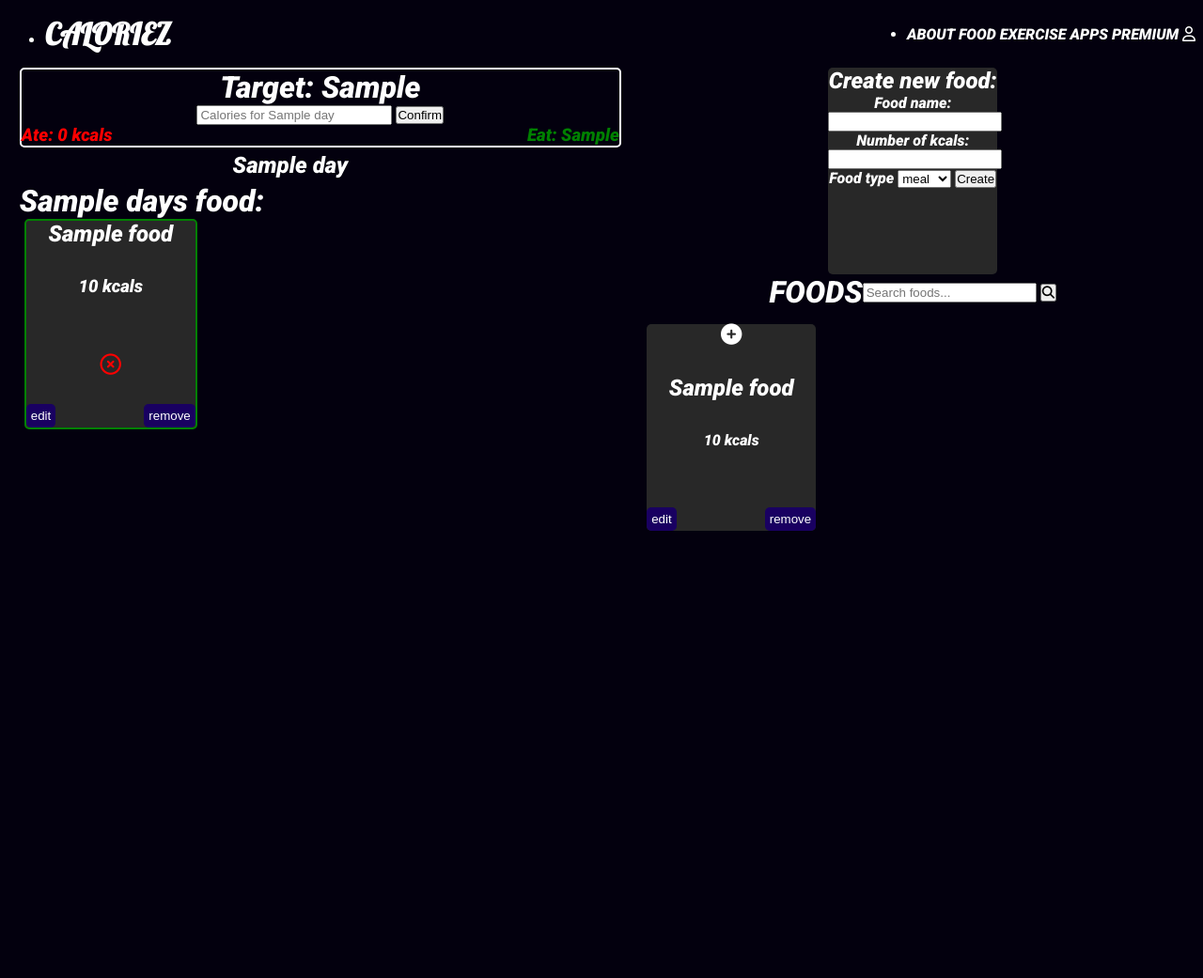
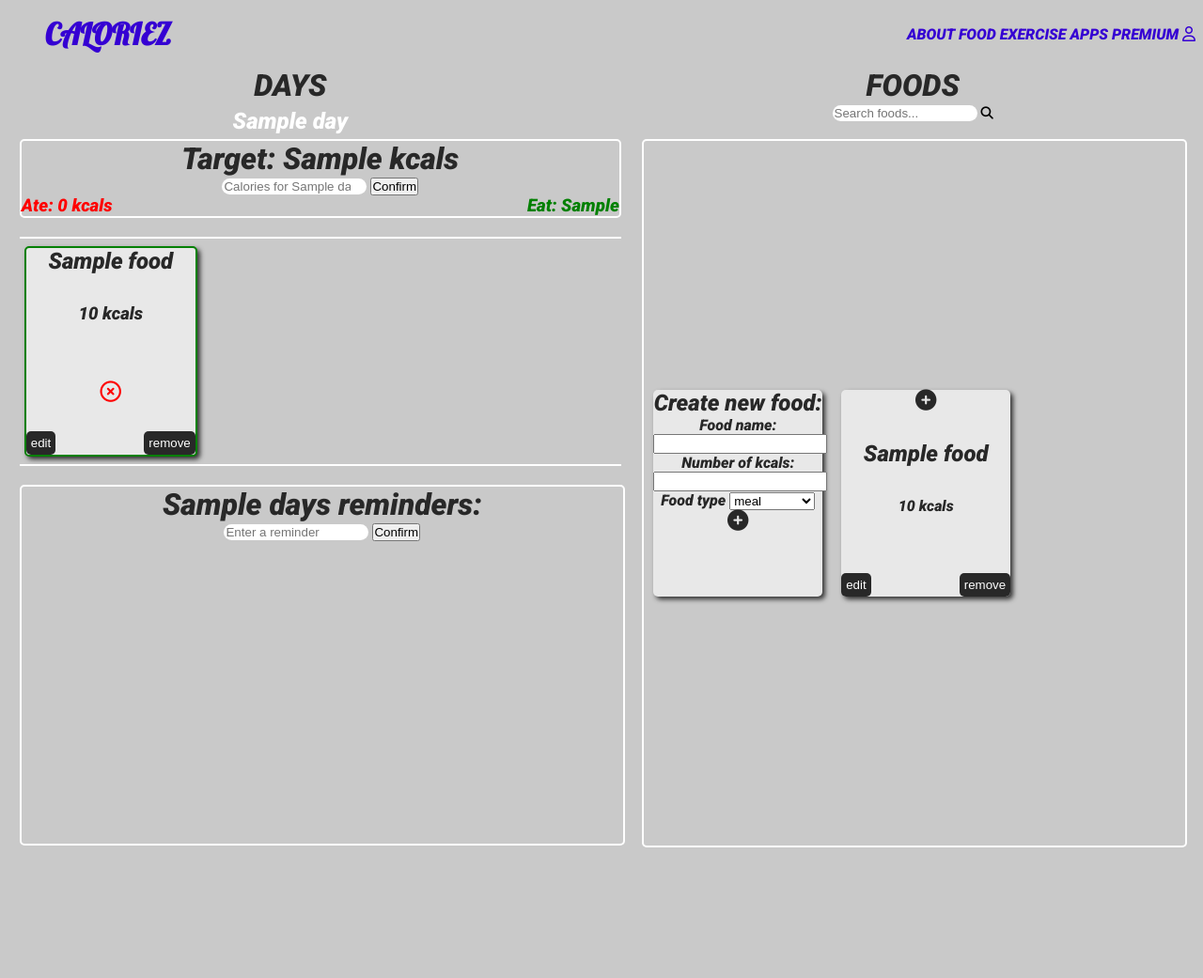
Before and after one commit to chrisholtt/Calorie-tracker-app, a Flask app: page /day/1/1/ in a window 1280 px wide. Shown: the whole page at 94% size. After the commit the page ends 902 px from the top, so only its background shows below. Run offline with Flask 2, Linux system fonts and the light colour scheme; a database or web service that is not in the repository returns one stand-in record (values such as "Sample title"); some libraries are stand-ins or nearby versions; some web fonts are replaced.

Commit message:
some css changes

```diff
--- a/static/style.css
+++ b/static/style.css
@@ -5,6 +5,8 @@
     --Blue2: #240090;
     --Blue1: #3500d3;
     --Gray: #282828;
+    --Gray1:rgb(201, 201, 201);
+    --Gray0:rgb(232, 232, 232);
 }
 
 h1, h2, h3, h4, h5, h6, .h1, .h2, .h3, .h4, .h5, .h6 {
@@ -26,7 +28,7 @@ h1, h2, h3, h4, h5, h6, .h1, .h2, .h3, .h4, .h5, .h6 {
 
 #title {
     font-family: 'Lobster';
-    color: white;
+    color: var(--Blue1);
     font-size: 2rem;
     transition: 0.3s ease all;
 }
@@ -35,7 +37,7 @@ h1, h2, h3, h4, h5, h6, .h1, .h2, .h3, .h4, .h5, .h6 {
     font-family: 'Lobster';
     color: var(--Blue1);
     font-size: 2rem;
-    transform: rotate(-5deg);
+    transform: rotate(-3deg);
     transition: 0.3s ease all;
 
 }
@@ -45,10 +47,11 @@ nav ul {
     flex-direction: row;
     align-items: center;
     justify-content: space-between;
+    list-style-type: none;
 }
 
 nav ul li a{
-    color: white;
+    color: var(--Blue1);
     text-decoration: none;
 }
 
@@ -57,8 +60,8 @@ button{
 }
 
 body {
-    background: var(--Blue5);
-    color: white;
+    background: var(--Gray1);
+    color: var(--Gray);
     font-family: 'Roboto', sans-serif;
 }
 
@@ -74,6 +77,7 @@ body {
 .column-left {
     width: 45vw;
     margin-left: 1vw;
+    text-align: center;
 }
 .create-food-wrapper{
     display: flex;
@@ -141,30 +145,39 @@ body {
 
 .food-wrapper {
     overflow: scroll;
-    height: 100vh;
+    margin-top: 20px;
+    height: 240px;
     width: 50vw;
+    border-top: 2px solid white;
+    border-bottom: 2px solid white;
     display: flex;
     flex-direction: row;
-    /* justify-content: center; */
-    align-items: flex-start;
+    justify-content: flex-start;
+    align-items: center;
+    /* align-items: flex-start; */
 }
 
 .food-wrapper-right {
     overflow: scroll;
     width: 45vw;
+    height: 750px;
     display: flex;
     align-items: center;
     justify-content: flex-start;
     flex-direction: row;
     flex-wrap: wrap;
     flex: 50%;
+    border: 2px solid white;
+    border-radius: 5px;
+    /* border-bottom: 2px solid white;
+    border-top: 2px solid white; */
 }
 
 .food-container {
     display: flex;
     align-items: center;
     justify-content: center;
-    padding: 15px 5px;
+    padding: 15px 10px;
     margin: 0;
     height: auto;
 }
@@ -178,39 +191,43 @@ body {
     height: auto;
 }
 
+/*  */
 .food-container-inner{
     display: flex;
     flex-direction: column;
     width: 180px;
     height: 220px;
-    background: var(--Gray);
+    background: var(--Gray0);
     border-radius: 5px;
     text-align: center;
     justify-content: space-between;
+    box-shadow: 3px 3px 5px #343434;
 }
 
 .food-container-ate{
     display: flex;
     flex-direction: column;
+    border: 2px solid red;
     width: 180px;
-    border: 2px solid red;
     height: 220px;
-    background: var(--Gray);
+    background: var(--Gray0);
     border-radius: 5px;
     text-align: center;
     justify-content: space-between;
+    box-shadow: 3px 3px 5px #343434;
 }
 
 .food-container-eat{
     display: flex;
     flex-direction: column;
+    border: 2px solid green;
     width: 180px;
-    border: 2px solid green;
     height: 220px;
-    background: var(--Gray);
+    background: var(--Gray0);
     border-radius: 5px;
     text-align: center;
     justify-content: space-between;
+    box-shadow: 3px 3px 5px #343434;
 }
 
 .edit-remove-btn{
@@ -220,7 +237,7 @@ body {
 }
 
 .edit-remove-btn button{
-    background: var(--Blue3);
+    background: var(--Gray);
     border-radius: 5px;
     border: none;
     color: white;
@@ -270,12 +287,32 @@ body {
 .add-food-btn i{
     font-size: 1.4rem;
     /* color: var(--Blue1); */
-    color: white;
+    color: var(--Gray);
     cursor: pointer;
 }
 
 .search-bar-wrapper{
     display: flex;
+    flex-direction: column;
     align-items: center;
     justify-content: center;
 }
+
+#search-bar{
+    width: 150px;
+    border-radius: 20px;
+    border: none;
+}
+
+.magnifying-glass-btn{
+    background: none;
+    border: none;
+}
+
+.notes-wrapper{
+    margin-top: 20px;
+    width: 50vw;
+    height: 380px;
+    border: 2px solid white;
+    border-radius: 5px;
+}
--- a/templates/days/day.html
+++ b/templates/days/day.html
@@ -7,18 +7,26 @@
     <!-- LEFT COLUMN -->
     <div class="column-left">
 
+        <h1>DAYS </h1>
+        <div class="days-wrapper">
+            {% for _day in days %}
+            <a href="/day/{{ user.id }}/{{ _day.id }}">
+                <h2 class={% if _day.day==day %} "selected-day" {% endif %}> {{_day.day}} </h2>
+            </a>
+            {% endfor %}
+        </div>
         <div class="cals-wrapper">
             <div class="cals">
                 <div>
                     <!-- Checking to see if there is a calorie value for that day -->
                     {% if calories %}
-                    <h1>Target: {{ calories }}</h1>
+                    <h1>Target: {{ calories }} kcals</h1>
                     {% else %}
                     <h1>Enter kcal for {{ day }}</h1>
                     {% endif %}
 
                     <form action="/calories/{{ user.id }}/{{ day }}" method="POST">
-                        <input type="number" placeholder="Calories for {{ day }}" min="1" max="10000"
+                        <input id="search-bar" type="number" placeholder="Calories for {{ day }}" min="1" max="10000"
                             class="calorie-btn" name="target_calories" required>
                         <button>Confirm</button>
                     </form>
@@ -39,17 +47,13 @@
                 </div>
             </div>
         </div>
-        <div class="days-wrapper">
-            {% for _day in days %}
-            <a href="/day/{{ user.id }}/{{ _day.id }}">
-                <h2 class={% if _day.day==day %} "selected-day" {% endif %}> {{_day.day}} </h2>
-            </a>
-            {% endfor %}
-        </div>
 
         <!-- Users food -->
-        <h1>{{day}}s food: </h1>
         <div class="food-wrapper">
+            {% if not foods %}
+            <h2>No foods added to {{ day }}...</h2>
+            {% endif %}
+
             {% for food in foods %}
             <div class="user-food-container">
                 <div class={% if food.eaten=='true' %} "food-container-ate" {% else %} "food-container-eat" {% endif %}>
@@ -67,6 +71,8 @@
                         <i class="fa-solid fa-candy-cane"></i>
                         {% elif food.food_type == 'other'%}
                         <i class="fa-solid fa-circle-question"></i>
+                        {% elif food.food_type == 'supplement'%}
+                        <i class="fa-solid fa-syringe"></i>
                         {% endif %}
                     </div>
 
@@ -84,7 +90,6 @@
 
                     {% endif %}
 
-                    <!-- work on edit btn -->
                     <div class="edit-remove-btn">
                         <form action="/foods/edit/{{ user.id}}/{{ food.id }}" method="POST">
                             <button>edit</button>
@@ -105,6 +110,14 @@
             </div>
             {% endfor %}
         </div>
+        <!-- ADD NOTES HERE -->
+        <div class="notes-wrapper">
+            <h1>{{day}}s reminders:</h1>
+            <form action="">
+                <input type="text" placeholder="Enter a reminder" id="search-bar">
+                <button>Confirm</button>
+            </form>
+        </div>
     </div>
 
     <!-- RIGHT COLUMN -->
@@ -113,16 +126,33 @@
 
         <!-- Unassigned user foods -->
         <!-- CREATE NEW FOOD -->
+
+
+        <!-- FOOD SEARCH BAR -->
+        <div class="search-bar-wrapper">
+            <h1>FOODS </h1>
+            <div class="search-bar">
+                <form action="/foods/search/{{ user.id }}/{{ days_id }}" method="POST">
+                    <input type="text" placeholder="Search foods..." name="search" id="search-bar">
+                    <button class="magnifying-glass-btn"><i class="fa-solid fa-magnifying-glass"></i></button>
+                </form>
+            </div>
+        </div>
+        <br>
+        <div class="food-wrapper-right">
             <div class="create-food-wrapper">
-            <div class="food_container">
+                <div class="food-container">
                     <div class="food-container-inner">
                         <form action="/foods/new/{{ user.id }}/{{ day }}" method="POST">
                             <h2>Create new food:</h2>
+
                             <label for="name">Food name: </label>
                             <input type="text" id="name" name="name" required>
 
+
                             <label for="calories">Number of kcals: </label>
                             <input type="number" id="calories" name="calories" required>
+
 
                             <label for="type">Food type</label>
                             <select name="food_type" id="type" required>
@@ -130,25 +160,17 @@
                                 <option value="fruit">fruit</option>
                                 <option value="drink">drink</option>
                                 <option value="snack">snack</option>
+                                <option value="snack">supplement</option>
                                 <option value="other">other</option>
                             </select>
-                        <button>Create</button>
+                            <br>
+                            <button class="add-food-btn">
+                                <i class="fa-solid fa-circle-plus"></i>
+                            </button>
                         </form>
                     </div>
                 </div>
             </div>
-
-        <!-- FOOD SEARCH BAR -->
-        <div class="search-bar-wrapper">
-            <h1>FOODS </h1>
-            <div class="search-bar">
-                <form action="/foods/search/{{ user.id }}/{{ days_id }}" method="POST">
-                    <input type="text" placeholder="Search foods..." name="search">
-                    <button><i class="fa-solid fa-magnifying-glass"></i></button>
-                </form>
-            </div>
-        </div>
-        <div class="food-wrapper-right">
             {% for food in unassigned_foods %}
             <div class="food-container">
                 <div class="food-container-inner">
@@ -179,11 +201,23 @@
                         <i class="fa-solid fa-candy-cane"></i>
                         {% elif food.food_type == 'other'%}
                         <i class="fa-solid fa-circle-question"></i>
+                        {% elif food.food_type == 'supplement'%}
+                        <i class="fa-solid fa-syringe"></i>
                         {% endif %}
                     </div>
 
                     <div class="edit-remove-btn">
+                        <form action="/foods/edit/{{ user.id}}/{{ food.id }}" method="POST">
                             <button>edit</button>
+                            <!-- Hidden select to pass up the day_id -->
+                            <select name="day_id" id="day_id" hidden>
+                                {% for _day in days %}
+                                <option value="{{_day.id}}" {% if _day.day==day %} selected {% endif %}> {{_day.day}}
+                                </option>
+                                {% endfor %}
+                            </select>
+                        </form>
+
                         <form action="/foods/remove/{{ user.id }}/{{ day }}/{{ food.id }}" method="POST">
                             <button>remove</button>
                         </form>
@@ -199,4 +233,5 @@
 
 
 
+
 {% endblock content %}
--- a/templates/foods/edit.html
+++ b/templates/foods/edit.html
@@ -18,6 +18,8 @@
                     <option value="drink" {% if food.food_type=="drink" %} selected {% endif %}>drink</option>
                     <option value="snack" {% if food.food_type=="snack" %} selected {% endif %}>snack</option>
                     <option value="other" {% if food.food_type=="other" %} selected {% endif %}>other</option>
+                    <option value="supplement" {% if food.food_type=="supplement" %} selected {% endif %}>supplement
+                    </option>
                 </select>
                 <button>Update</button>
             </form>
@@ -35,6 +37,8 @@
                 <i class="fa-solid fa-candy-cane"></i>
                 {% elif food.food_type == 'other'%}
                 <i class="fa-solid fa-circle-question"></i>
+                {% elif food.food_type == 'supplement'%}
+                <i class="fa-solid fa-syringe"></i>
                 {% endif %}
             </div>
         </div>
```
Lines whose indentation alone changed are shown as unchanged.
